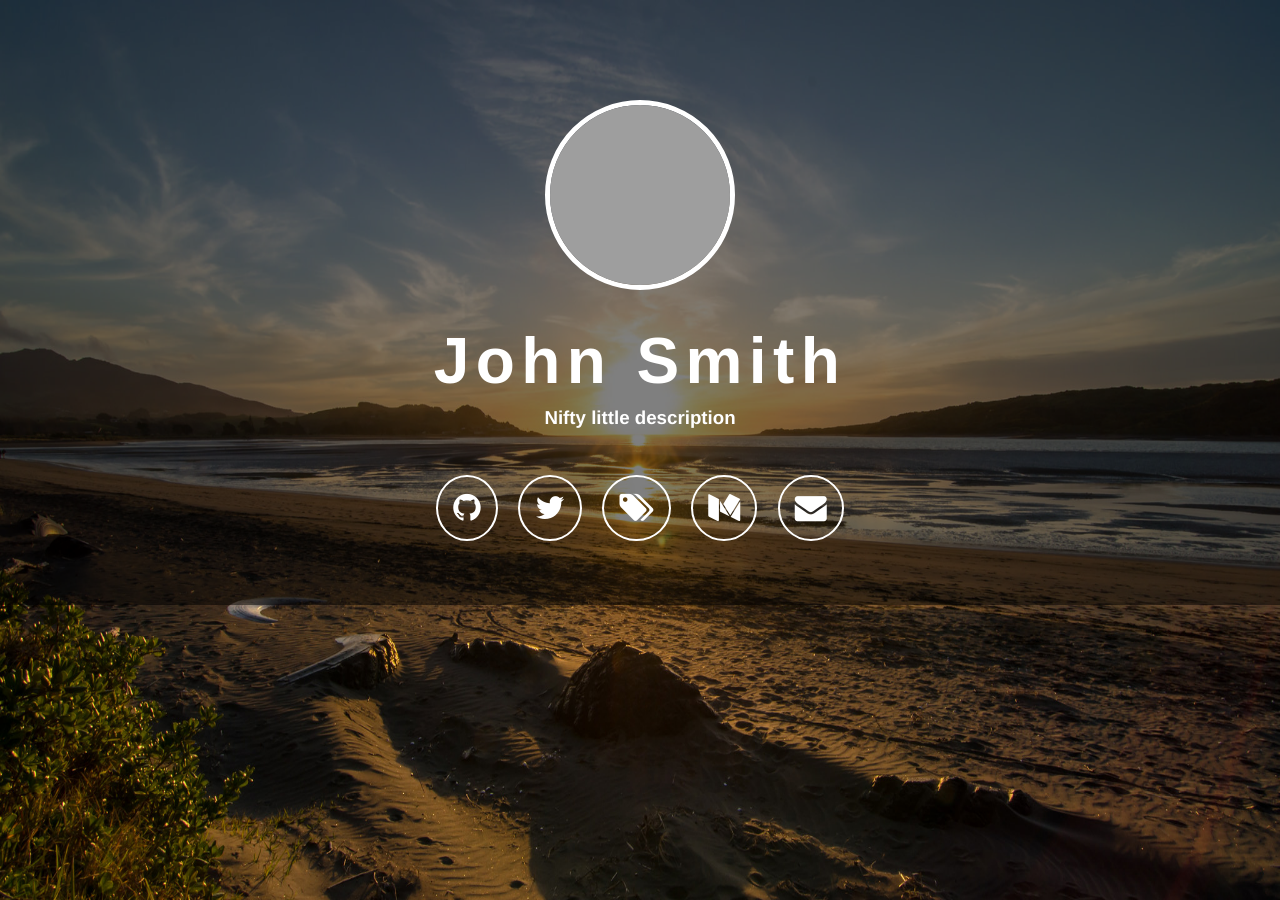
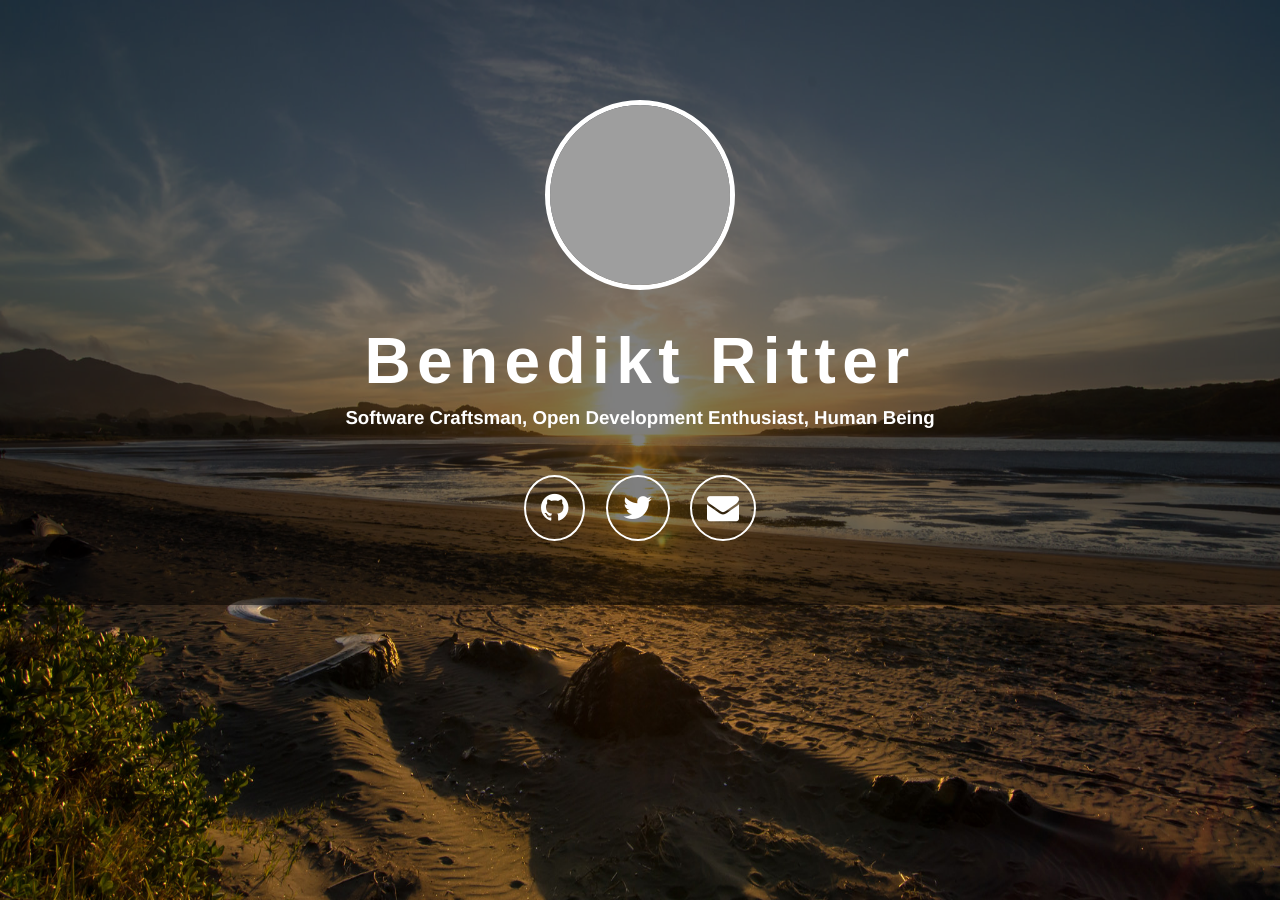
Before and after one commit to britter/britter.github.io, a Jekyll site: the page built from index.html, in a window 1280 px wide. Built offline with Jekyll 4.4.1, drawn with Linux system fonts in a browser that asks for light colours; nearby versions of some CDN libraries; grey boxes are pictures that could not be loaded.

Commit message:
Customize theme with my data

```diff
--- a/_config.yml
+++ b/_config.yml
@@ -1,23 +1,19 @@
 # Site settings
-name: John Smith
-description: "Nifty little description"
-url: ""
+name: Benedikt Ritter
+description: "Software Craftsman, Open Development Enthusiast, Human Being"
+url: "http://www.benediktritter.de"
 
 
 # Delete the lines you don't need
-email: your-email@example.domain
-github_username:  dashingcode
-twitter_username: your_twitter_username_goes_here
-medium_username:  your_medium_username_goes_here
-# If you don't have a blog page delete the next line
-blog_url: "/blog"
-
+email: benedikt.ritter@codecentric.de
+github_username:  britter
+twitter_username: benediktritter
 
 avatar: yes
 #avatar_img_path: "imgs/avatar.jpg""
 # You can link to your GitHub image. That way it will get updated
 # automatically whenever you change your GitHub profile picture
-avatar_img_path: "https://avatars2.githubusercontent.com/u/17301305"
+avatar_img_path: "https://avatars1.githubusercontent.com/u/1327662"
 
 
 front_img: yes
```
